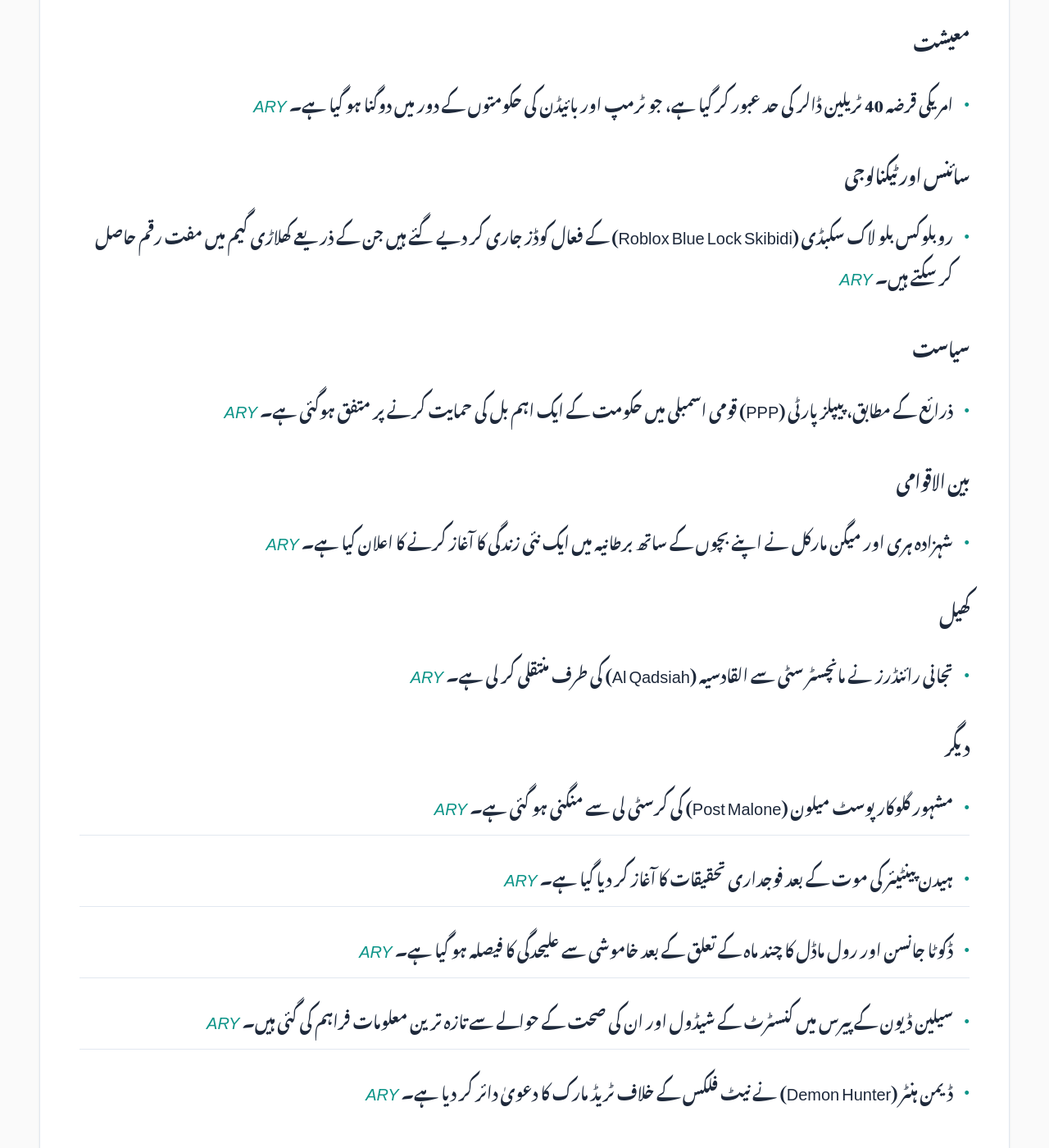
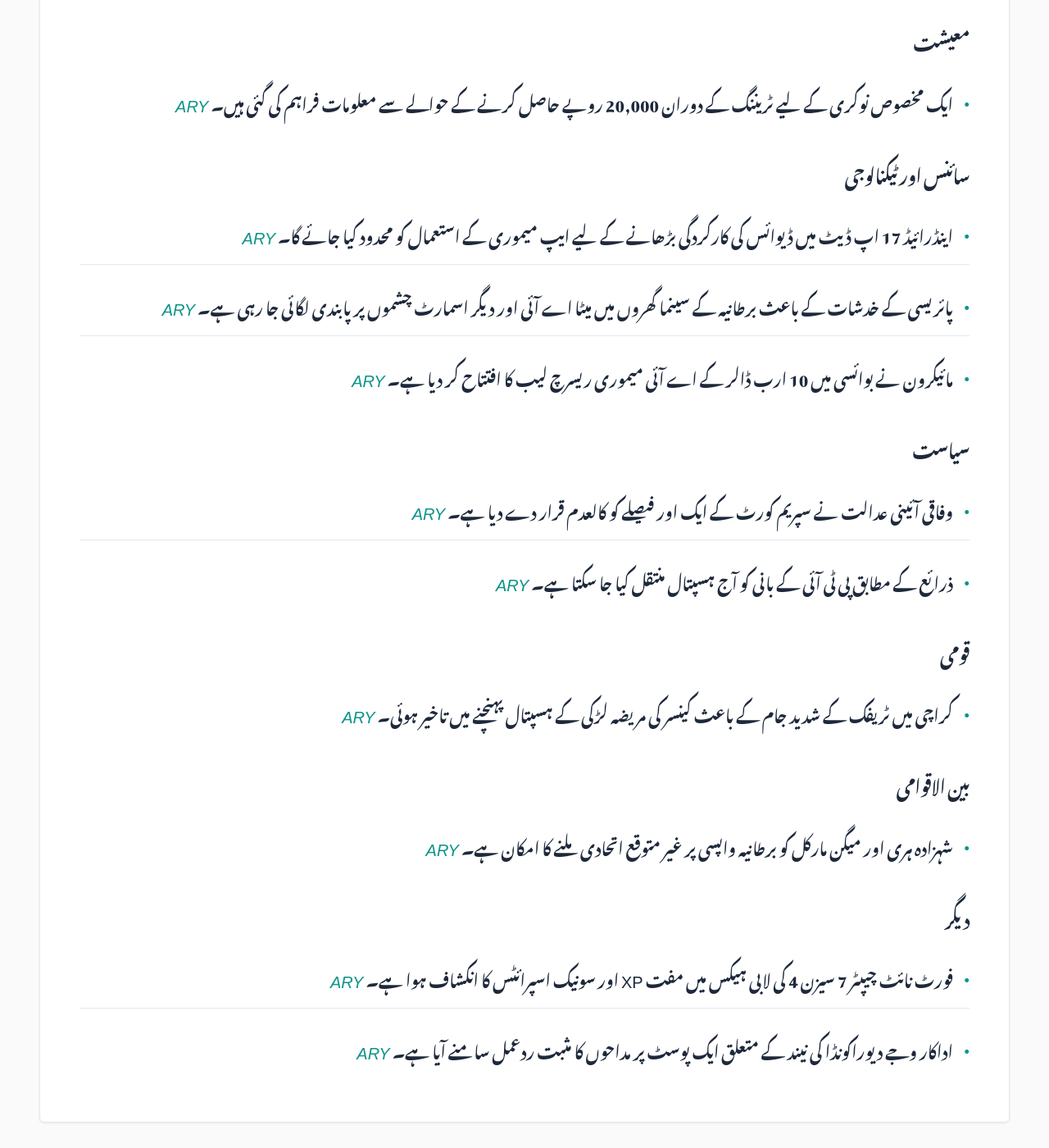
Before and after one commit to zsubzwary/news, a Jekyll site: the page built from ur/index.md, in a window 1280 px wide and 1400 px high, scrolled down 515 px. Shown: the whole window at 82% size. Built offline with Jekyll 4.4.1, drawn with Linux system fonts in a browser that asks for light colours; some web fonts are replaced; comment, search, counter and statistics services are not loaded; some of the changed text lies outside the part shown.

Commit message:
DateTime; 2026-08-20T16:07:11.414Z

```diff
--- a/ur/index.md
+++ b/ur/index.md
@@ -7,28 +7,28 @@ rtl: true
 
 پاکستان کی تازہ خبروں کا خلاصہ
 
- &lrm; 20-Aug-2026 09:08PKT
+ &lrm; 20-Aug-2026 21:07PKT
 
 پڑھنے کا وقت : 2 منٹ
 
 ### معیشت
-- امریکی قرضہ 40 ٹریلین ڈالر کی حد عبور کر گیا ہے، جو ٹرمپ اور بائیڈن کی حکومتوں کے دور میں دوگنا ہو گیا ہے۔ *[ARY](https://arynews.tv/us-debt-crosses-40-trillion-threshold-under-trump-biden-govts)*
+- ایک مخصوص نوکری کے لیے ٹریننگ کے دوران 20,000 روپے حاصل کرنے کے حوالے سے معلومات فراہم کی گئی ہیں۔ *[ARY](https://arynews.tv/punjab-vacancies-at-multinational-company-announced)*
 
 ### سائنس اور ٹیکنالوجی
-- روبلوکس بلو لاک سکبڈی (Roblox Blue Lock Skibidi) کے فعال کوڈز جاری کر دیے گئے ہیں جن کے ذریعے کھلاڑی گیم میں مفت رقم حاصل کر سکتے ہیں۔ *[ARY](https://arynews.tv/active-roblox-blue-lock-skibidi-codes-august-2026-redeem-free-in-game-cash)*
+- اینڈرائیڈ 17 اپ ڈیٹ میں ڈیوائس کی کارکردگی بڑھانے کے لیے ایپ میموری کے استعمال کو محدود کیا جائے گا۔ *[ARY](https://arynews.tv/android-17-update-limits-app-memory-usage-to-boost-performance)*
+- پائریسی کے خدشات کے باعث برطانیہ کے سینما گھروں میں میٹا اے آئی اور دیگر اسمارٹ چشموں پر پابندی لگائی جا رہی ہے۔ *[ARY](https://arynews.tv/uk-cinemas-restricting-meta-ai-and-other-smart-glasses)*
+- مائیکرون نے بوائسی میں 10 ارب ڈالر کے اے آئی میموری ریسرچ لیب کا افتتاح کر دیا ہے۔ *[ARY](https://arynews.tv/micron-unveils-10-billion-ai-memory-research-lab-in-boise)*
 
 ### سیاست
-- ذرائع کے مطابق، پیپلز پارٹی (PPP) قومی اسمبلی میں حکومت کے ایک اہم بل کی حمایت کرنے پر متفق ہوگئی ہے۔ *[ARY](https://arynews.tv/ppp-agrees-to-support-key-government-bill-in-national-assembly)*
+- وفاقی آئینی عدالت نے سپریم کورٹ کے ایک اور فیصلے کو کالعدم قرار دے دیا ہے۔ *[ARY](https://arynews.tv/federal-constitutional-court-overturns-another-sc-judgement)*
+- ذرائع کے مطابق پی ٹی آئی کے بانی کو آج ہسپتال منتقل کیا جا سکتا ہے۔ *[ARY](https://arynews.tv/imran-khan-likely-to-be-shifted-to-hospital-today)*
+
+### قومی
+- کراچی میں ٹریفک کے شدید جام کے باعث کینسر کی مریضہ لڑکی کے ہسپتال پہنچنے میں تاخیر ہوئی۔ *[ARY](https://arynews.tv/karachi-traffic-jam-delays-hospital-visit-of-cancer-stricken-girl)*
 
 ### بین الاقوامی
-- شہزادہ ہری اور میگن مارکل نے اپنے بچوں کے ساتھ برطانیہ میں ایک نئی زندگی کا آغاز کرنے کا اعلان کیا ہے۔ *[ARY](https://arynews.tv/prince-harry-meghan-markle-announce-new-life-in-britain-with-kids)*
-
-### کھیل
-- تجانی رائنڈرز نے مانچسٹر سٹی سے القادسیہ (Al Qadsiah) کی طرف منتقلی کر لی ہے۔ *[ARY](https://arynews.tv/tijjani-reijnders-moves-from-man-city-to-al-qadsiah)*
+- شہزادہ ہری اور میگن مارکل کو برطانیہ واپسی پر غیر متوقع اتحادی ملنے کا امکان ہے۔ *[ARY](https://arynews.tv/prince-harry-meghan-markle-may-find-surprising-allies-on-uk-return)*
 
 ### دیگر
-- مشہور گلوکار پوسٹ میلون (Post Malone) کی کرسٹی لی سے منگنی ہو گئی ہے۔ *[ARY](https://arynews.tv/post-malone-finds-love-again-as-he-gets-engaged-to-christy-lee)*
-- ہیدن پینٹیئر کی موت کے بعد فوجداری تحقیقات کا آغاز کر دیا گیا ہے۔ *[ARY](https://arynews.tv/hayden-panettieres-death-prompts-criminal-investigation)*
-- ڈکوٹا جانسن اور رول ماڈل کا چند ماہ کے تعلق کے بعد خاموشی سے علیحدگی کا فیصلہ ہو گیا ہے۔ *[ARY](https://arynews.tv/dakota-johnson-and-role-model-quietly-split-after-several-months-of-dating)*
-- سیلین ڈیون کے پیرس میں کنسٹرٹ کے شیڈول اور ان کی صحت کے حوالے سے تازہ ترین معلومات فراہم کی گئی ہیں۔ *[ARY](https://arynews.tv/celine-dion-paris-residency-opening-date-full-concert-schedule-and-latest-health-update)*
-- ڈیمن ہنٹر (Demon Hunter) نے نیٹ فلکس کے خلاف ٹریڈ مارک کا دعویٰ دائر کر دیا ہے۔ *[ARY](https://arynews.tv/demon-hunter-files-trademark-lawsuit-against-netflix)*
+- فورٹ نائٹ چیپٹر 7 سیزن 4 کی لابی ہیکس میں مفت XP اور سونیک اسپرائٹس کا انکشاف ہوا ہے۔ *[ARY](https://arynews.tv/fortnite-chapter-7-season-4-lobby-hacks-free-xp-and-sonic-sprites)*
+- اداکار وجے دیوراکونڈا کی نیند کے متعلق ایک پوسٹ پر مداحوں کا مثبت ردعمل سامنے آیا ہے۔ *[ARY](https://arynews.tv/vijay-deverakondas-cute-nap-post-gets-sweet-reaction)*
```
